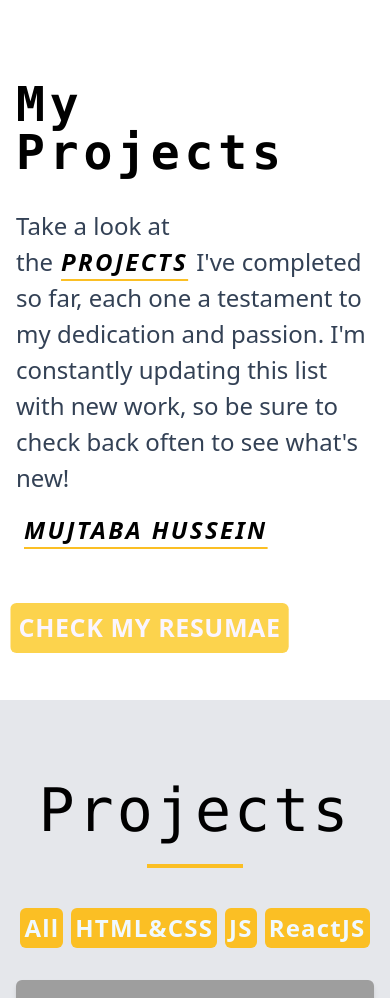
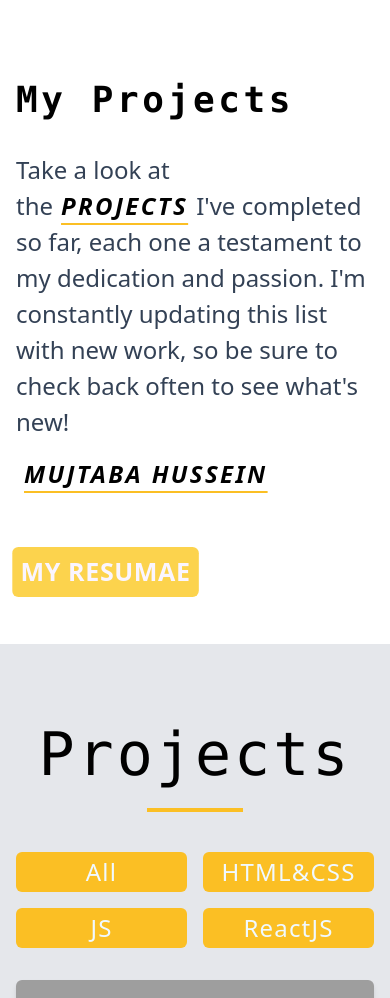
Before and after one commit to MujtabaHussein/projectspage, a React (Vite) app: page / in a window 390 px wide. Shown: the top 998 px of the page. Built offline with nearby package versions, Linux system fonts and the light colour scheme; grey boxes are pictures that could not be loaded.

Commit message:
resoponsive problems and solved and resume added

```diff
--- a/src/components/Hero.jsx
+++ b/src/components/Hero.jsx
@@ -19,7 +19,11 @@ const Hero = () => {
               mujtaba hussein
             </p>
           </p>
-          <button className='btn mt-10 animate-bounce'>check my resumae</button>
+          <form action='https://drive.google.com/file/d/1lwhYkWXjiInZztHnJn_df4tpXoJXScvk/view?usp=drive_link'>
+            <button className='btn mt-10 animate-bounce' type='submit'>
+              my resumae
+            </button>
+          </form>
         </div>
         <img
           src={heroImg}
--- a/src/components/Projects.jsx
+++ b/src/components/Projects.jsx
@@ -22,7 +22,7 @@ const Projects = () => {
         <div className=' border-2 border-amber-400 max-w-24 mx-auto'></div>
       </div>
       <div className='border-solid border-4 bg-amber-400'></div>
-      <div className='flex flex-row gap-2 items-center justify-center mb-8 px-2'>
+      <div className=' grid grid-cols-2 gap-4  mb-8 md:flex md:flex-row md:gap-2 md:items-center md:justify-center  md:px-2'>
         {buttons.map(({ id, text }) => {
           return (
             <button
--- a/src/components/SectionTitle.jsx
+++ b/src/components/SectionTitle.jsx
@@ -3,7 +3,7 @@ import React from 'react'
 const SectionTitle = ({ title }) => {
   return (
     <div>
-      <h1 className='text-5xl font-mono font-semibold capitalize tracking-widest mb-8'>
+      <h1 className='text-4xl md:text-5xl font-mono font-semibold capitalize tracking-widest mb-8'>
         {title}
       </h1>
       <div></div>
--- a/src/index.css
+++ b/src/index.css
@@ -10,6 +10,6 @@
     @apply p-2 sm:px-6 sm:py-5 uppercase bg-amber-300 rounded-md text-2xl  text-purple-50  font-bold tracking-wide cursor-pointer;
   }
   .category-btn {
-    @apply p-1 bg-amber-400 rounded-md text-sky-50 tracking-wider text-2xl font-bold hover:bg-amber-500 duration-300 hover:text-white;
+    @apply p-1 bg-amber-400 rounded-md text-sky-50 tracking-wider text-2xl md:font-bold hover:bg-amber-500 duration-300 hover:text-white;
   }
 }
```
